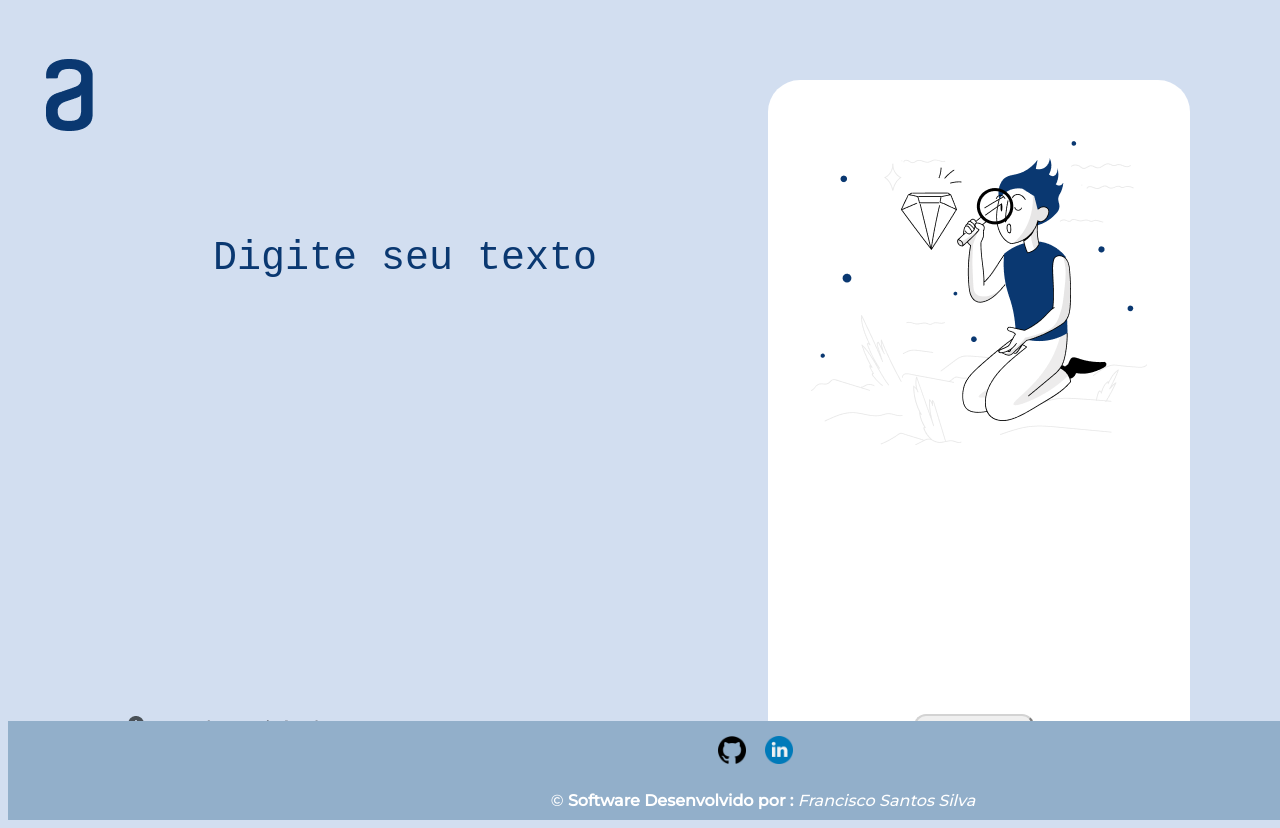
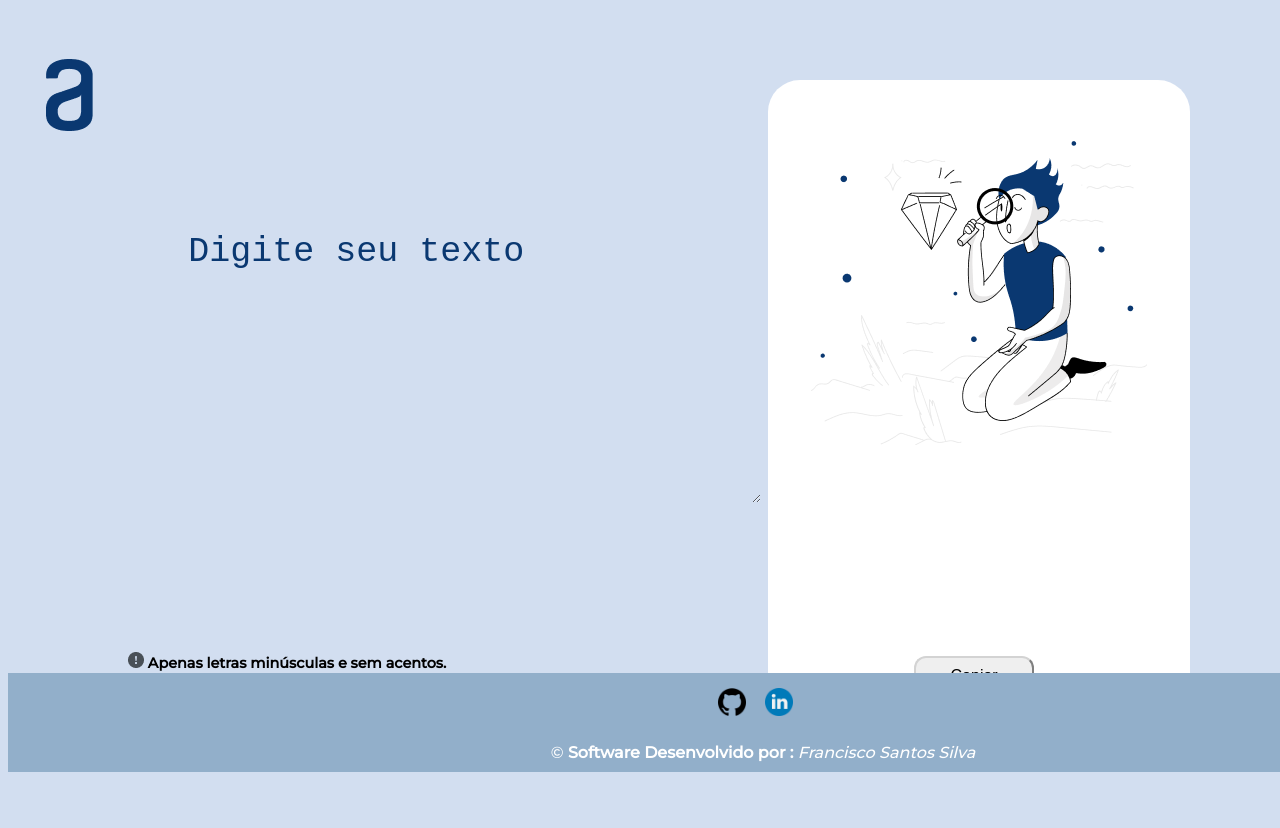
Before and after one commit to Regis-Si1va/Challenge_Codificador, a plain HTML site: page index.html in a window 1280 px wide. Shown: the top 828 px of the page. After the commit the page ends 800 px from the top, so only its background shows below. Drawn offline with Linux system fonts and the light colour scheme.

Commit message:
Update style.css

```diff
--- a/style.css
+++ b/style.css
@@ -14,7 +14,7 @@ header img {
 
 .msg {
 	border: none;
-	font-size: 40px;
+	font-size: 35px;
 	width: 80%;
 	height: 80%;
 	margin-left: 25%;
@@ -34,7 +34,7 @@ header img {
 	position: absolute;
 	width: 25%;
 	left: 10%;
-	top: 88%;
+	top: 80%;
 	font-size: 0.6em;
 }
 
@@ -45,7 +45,7 @@ header img {
 	width: 50%;
 	height: 4em;
 	left: 10%;
-	top: 93%;
+	top: 85%;
 }
 
 .cripto {
@@ -132,7 +132,7 @@ header img {
 	border: none;
 	position: absolute;
 	width: 33%;
-	height: 88%;
+	height: 80%;
 	left: 60%;
 	top: 10%;
 	font-size: 18px;
```
